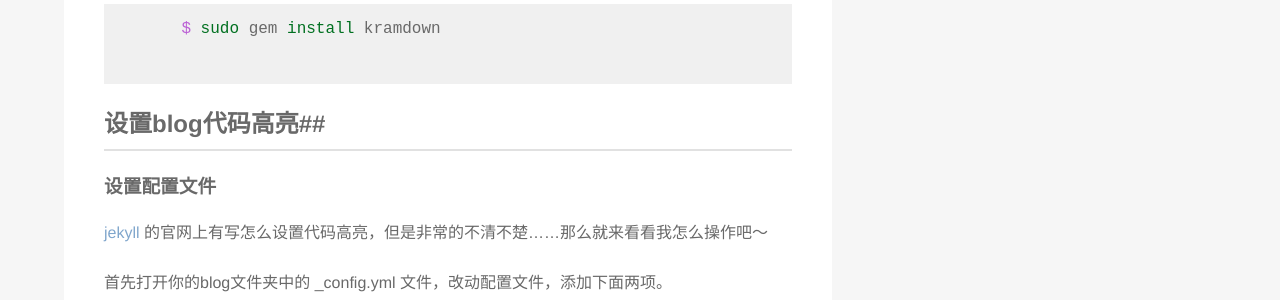
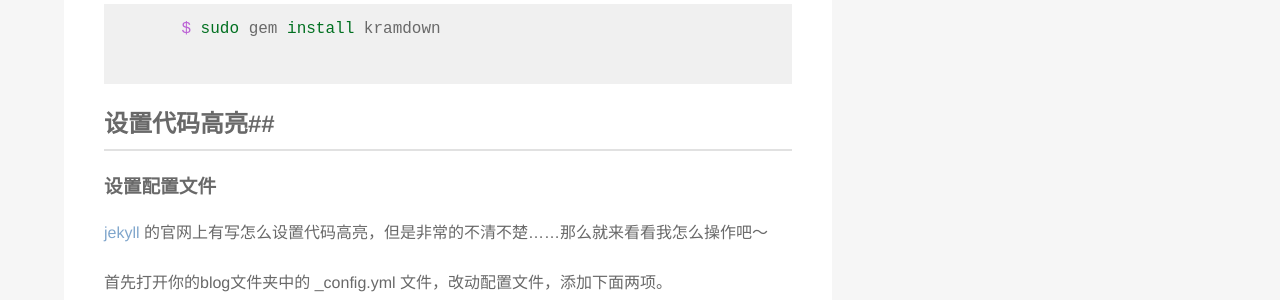
Before and after one commit to xiangxiyun/xiangxiyun.github.io, a Jekyll site: the page built from _posts/2015-11-15-jekyll的代码高亮设置.md, in a window 1280 px wide. Shown: the part 1127-1427 px from the top of the page. Built offline with Jekyll 4.4.1, drawn with Linux system fonts in a browser that asks for light colours.

Commit message:
Update 2015-11-15-jekyll的代码高亮设置.md

```diff
--- a/_posts/2015-11-15-jekyll的代码高亮设置.md
+++ b/_posts/2015-11-15-jekyll的代码高亮设置.md
@@ -50,7 +50,7 @@ description: 昨天弄了一天，终于将代highlight给搞定了，不过还
 
 
 
-## 设置blog代码高亮##
+## 设置代码高亮##
 
 ----------
 
```
